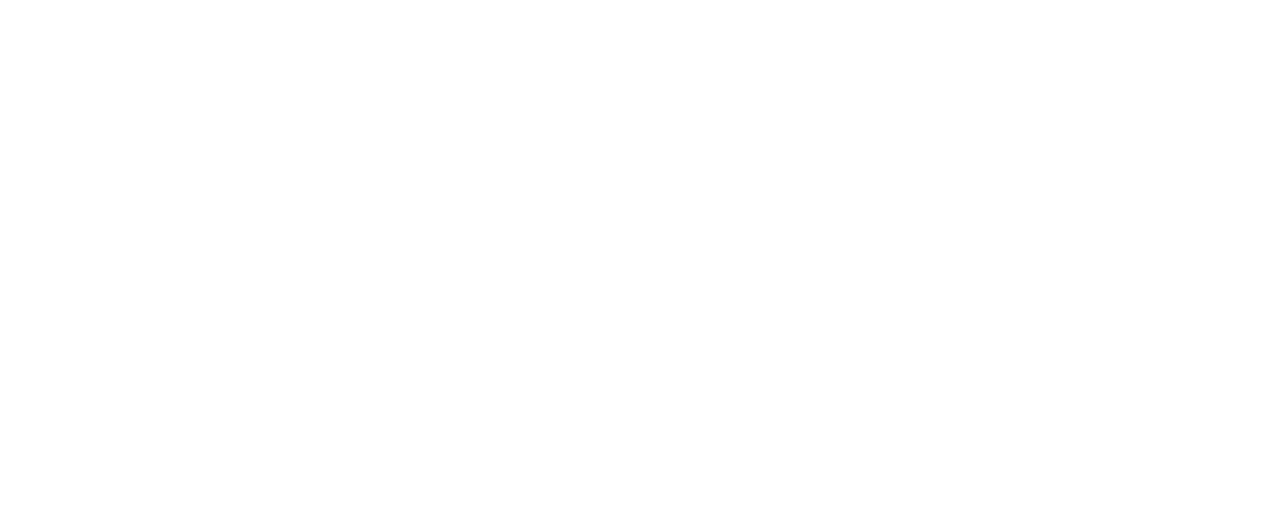
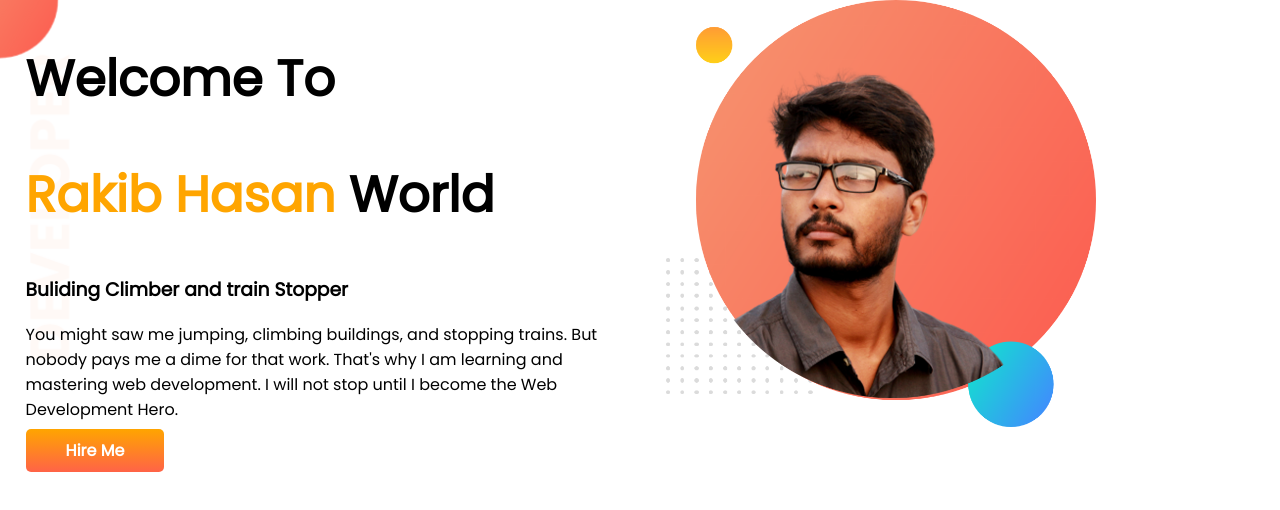
Before and after one commit to HiddenID-I/developer-portfolio, a plain HTML site: page index.html in a window 1280 px wide. Drawn offline with Linux system fonts and the light colour scheme.

Commit message:
top banner added

```diff
--- a/index.html
+++ b/index.html
@@ -1,13 +1,34 @@
 <!DOCTYPE html>
 <html lang="en">
+
 <head>
     <meta charset="UTF-8">
     <meta http-equiv="X-UA-Compatible" content="IE=edge">
     <meta name="viewport" content="width=device-width, initial-scale=1.0">
     <title>Rakib Portfilio</title>
+    <link rel="preconnect" href="https://fonts.googleapis.com">
+    <link rel="preconnect" href="https://fonts.gstatic.com" crossorigin>
+    <link href="https://fonts.googleapis.com/css2?family=Poppins&display=swap" rel="stylesheet">
     <link rel="stylesheet" href="style.css">
 </head>
+
 <body>
+    <section class="top-banner">
+        <div class="half-width">
+            <h1>Welcome To</h1>
+            <h1><span class="orange-color">Rakib Hasan</span> World</h1>
+            <h3>Buliding Climber and train Stopper</h3>
+            <p>You might saw me jumping, climbing buildings, and stopping trains. But nobody pays me a dime for that
+                work.
+                That's why I am learning and mastering web development. I will not stop until I become the Web
+                Development
+                Hero.</p>
+            <a class="link-button" target="_blank" href="https://www.linkedin.com/in/rakibhasan05/">Hire Me</a>
+        </div>
+        <div class="half-width">
+            <img src="images/mypic.png" alt="">
+        </div>
+    </section>
+</body>
 
-</body>
 </html>
--- a/style.css
+++ b/style.css
@@ -0,0 +1,32 @@
+body{
+    font-family: 'Poppins', sans-serif;
+    margin: 0;
+}
+h1{
+    font-size: 50px;
+    }
+    .orange-color{
+        color: orange;
+    }
+    section{
+        display: flex;
+    }
+    .half-width{
+        width: 50%;
+        padding-left: 2%;
+    }
+    .half-width img{
+        width: 70%;
+    }
+    .link-button{
+        text-decoration: none;
+        background-image: linear-gradient(orange, tomato);
+        padding: 10px 40px;
+        font-weight: 700;
+        color: white;
+        border-radius: 5px;
+
+    }.top-banner{
+        background-image: url(images/top-banner.png);
+        background-repeat: no-repeat;
+    }
```
Also changed, not shown: images/dream-bg.png (added), images/exp-bg.png (added), images/jhankar.png (added), images/jhankar2.png (added), images/my-bg.png (added), images/my-bg2.png (added), images/mypic.png (added), images/top-banner.png (added), show off/IMG_0027.JPG (added), show off/IMG_0115.jpg (added), 3 other files.
